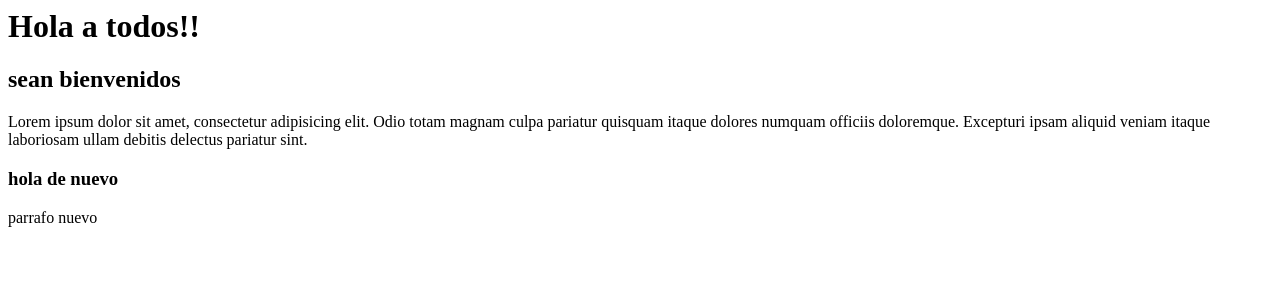
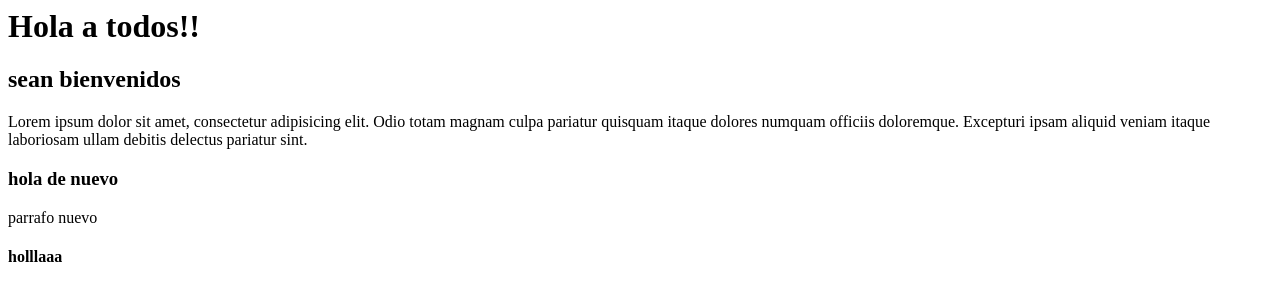
Before and after one commit to Kamf96/mi_repo_remoto, a plain HTML site: page index.html in a window 1280 px wide. Drawn offline with Linux system fonts and the light colour scheme.

Commit message:
se agrego un h4

```diff
--- a/index.html
+++ b/index.html
@@ -8,5 +8,6 @@
     <p>Lorem ipsum dolor sit amet, consectetur adipisicing elit. Odio totam magnam culpa pariatur quisquam itaque dolores numquam officiis doloremque. Excepturi ipsam aliquid veniam itaque laboriosam ullam debitis delectus pariatur sint.</p>
     <h3>hola de nuevo</h3>
     <p>parrafo nuevo</p>
+    <h4>holllaaa</h4>
   </body>
 </html>
```
